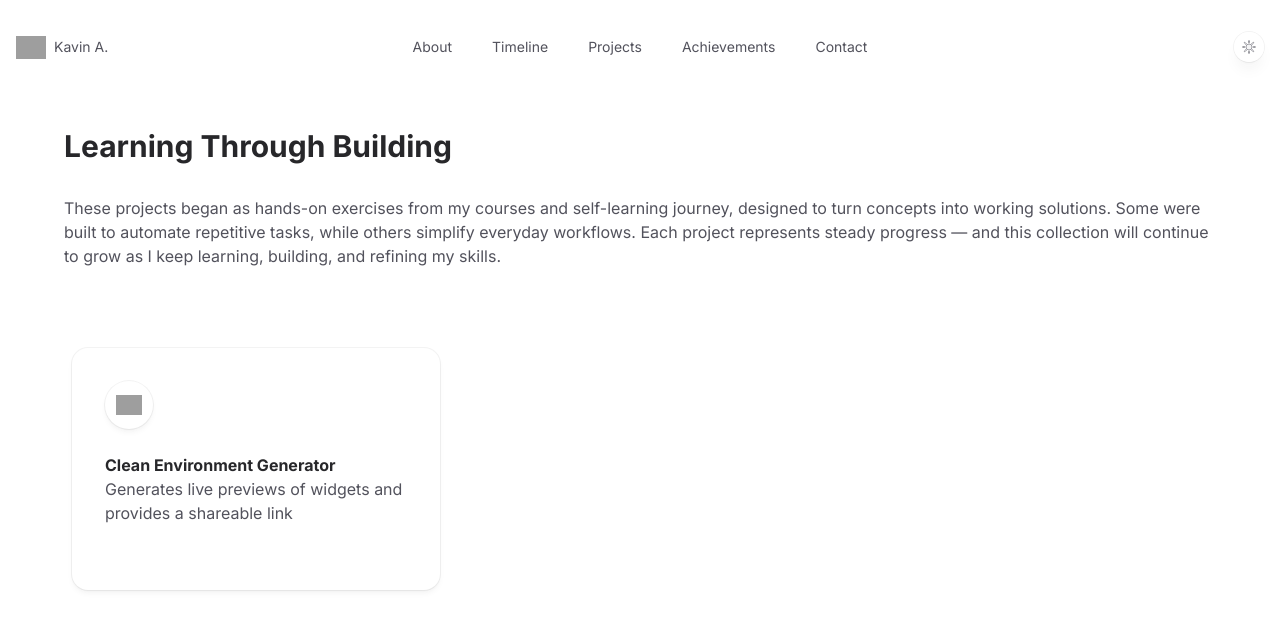
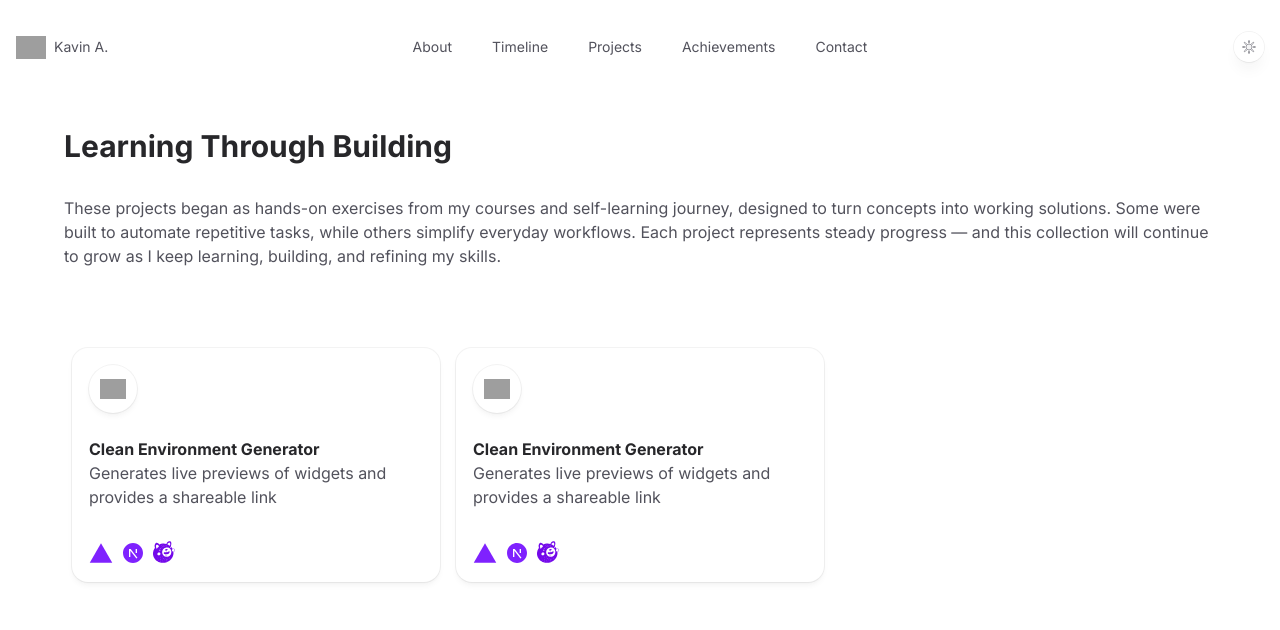
Before and after one commit to Kavin-crew/portfolio, a Next.js app: page /projects in a window 1280 px wide. Shown: the top 630 px of the page. Built offline with nearby package versions, Linux system fonts and the light colour scheme; grey boxes are pictures that could not be loaded.

Commit message:
fixed zustand icon

```diff
--- a/app/_components/ui/card-hover-effect.js
+++ b/app/_components/ui/card-hover-effect.js
@@ -19,10 +19,11 @@ export function HoverEffect({ items, className }) {
       {items.map((item, idx) => (
         <Link
           href={item?.link}
-          key={item?.link}
+          key={item.title + idx}
           className="relative group  block p-2 h-full w-full"
           onMouseEnter={() => setHoveredIndex(idx)}
           onMouseLeave={() => setHoveredIndex(null)}
+          target="_blank"
         >
           <AnimatePresence>
             {hoveredIndex === idx && (
@@ -41,37 +42,55 @@ export function HoverEffect({ items, className }) {
               />
             )}
           </AnimatePresence>
-          <Card>
+          <div className="bg-white shadow-md ring-1 shadow-zinc-800/5 ring-zinc-900/5 dark:border dark:border-zinc-700/50 dark:bg-zinc-800 dark:ring-0 rounded-2xl h-full w-full p-4 overflow-hidden border border-transparent relative z-20">
             <span className="relative z-10 mb-6 flex h-12 w-12 items-center justify-center rounded-full bg-white shadow-md ring-1 shadow-zinc-800/5 ring-zinc-900/5 dark:border dark:border-zinc-700/50 dark:bg-zinc-800 dark:ring-0">
               {item?.logo}
             </span>
-            <CardTitle>{item.title}</CardTitle>
-            <CardDescription>{item.description}</CardDescription>
-          </Card>
+            <HeadingQuaternary>{item.title}</HeadingQuaternary>
+            <Paragraph>{item.description}</Paragraph>
+            {item?.icons && (
+              <div className="flex gap-2 mt-4">
+                {item.icons.map((iconItem, iconIdx) => (
+                  <IconTooltip
+                    key={iconItem.name || iconIdx}
+                    name={iconItem.name}
+                  >
+                    <span>{iconItem.icon}</span>
+                  </IconTooltip>
+                ))}
+              </div>
+            )}
+          </div>
         </Link>
       ))}
     </div>
   );
 }
 
-export function Card({ className, children }) {
+function IconTooltip({ children, name }) {
+  const [isHovered, setIsHovered] = useState(false);
+
   return (
     <div
-      className={cn(
-        " bg-white shadow-md ring-1 shadow-zinc-800/5 ring-zinc-900/5 dark:border dark:border-zinc-700/50 dark:bg-zinc-800 dark:ring-0 rounded-2xl h-full w-full p-4 overflow-hidden border border-transparent relative z-20",
-        className,
-      )}
+      className="relative inline-block"
+      onMouseEnter={() => setIsHovered(true)}
+      onMouseLeave={() => setIsHovered(false)}
     >
-      <div className="relative z-50">
-        <div className="p-4">{children}</div>
-      </div>
+      {children}
+      <AnimatePresence>
+        {isHovered && (
+          <motion.div
+            initial={{ opacity: 0, y: 5, scale: 0.95 }}
+            animate={{ opacity: 1, y: 0, scale: 1 }}
+            exit={{ opacity: 0, y: 5, scale: 0.95 }}
+            transition={{ duration: 0.15 }}
+            className="absolute bottom-full left-1/2 -translate-x-1/2 mb-2 px-2 py-1 text-xs font-medium text-white bg-zinc-900 dark:bg-zinc-700 rounded-md whitespace-nowrap pointer-events-none z-50 shadow-lg"
+          >
+            {name}
+            <div className="absolute top-full left-1/2 -translate-x-1/2 -mt-1 border-4 border-transparent border-t-zinc-900 dark:border-t-zinc-700" />
+          </motion.div>
+        )}
+      </AnimatePresence>
     </div>
   );
 }
-
-export function CardTitle({ className, children }) {
-  return <HeadingQuaternary>{children}</HeadingQuaternary>;
-}
-export const CardDescription = ({ className, children }) => {
-  return <Paragraph> {children}</Paragraph>;
-};
--- a/app/_data/projectsContent.js
+++ b/app/_data/projectsContent.js
@@ -25,7 +25,49 @@ export const projectsContent = [
       },
       {
         name: "Zustand",
-        icon: <Image src="/zustand.svg" alt="Zustand" width={22} height={22} />,
+        icon: (
+          <Image
+            src="/zustand.svg"
+            alt="Zustand"
+            width={22}
+            height={22}
+            className="icon-filter"
+          />
+        ),
+      },
+    ],
+  },
+  {
+    title: "Clean Environment Generator ",
+    link: "https://clean-environment-generator.vercel.app/",
+    githublink: "https://github.com/Kavin-crew/clean-environment-generator",
+    description:
+      "Generates live previews of widgets and provides a shareable link",
+    logo: <Image src="/yotpo-icon.png" alt="Zustand" width={26} height={26} />,
+    icons: [
+      {
+        name: "Vercel",
+        icon: (
+          <IoLogoVercel className="h-6 w-6 fill-violet-600 transition group-hover:fill-violet-700 dark:fill-violet-300 dark:group-hover:fill-violet-200" />
+        ),
+      },
+      {
+        name: "Next.js",
+        icon: (
+          <RiNextjsFill className="h-6 w-6 fill-violet-600 transition group-hover:fill-violet-700 dark:fill-violet-300 dark:group-hover:fill-violet-200" />
+        ),
+      },
+      {
+        name: "Zustand",
+        icon: (
+          <Image
+            src="/zustand.svg"
+            alt="Zustand"
+            width={22}
+            height={22}
+            className="icon-filter"
+          />
+        ),
       },
     ],
   },
--- a/app/globals.css
+++ b/app/globals.css
@@ -86,10 +86,14 @@ SPACING SYSTEM
   --animate-aurora: aurora 60s linear infinite;
   @keyframes aurora {
     from {
-      background-position: 50% 50%, 50% 50%;
+      background-position:
+        50% 50%,
+        50% 50%;
     }
     to {
-      background-position: 350% 50%, 350% 50%;
+      background-position:
+        350% 50%,
+        350% 50%;
     }
   }
 
@@ -115,6 +119,19 @@ SPACING SYSTEM
     --foreground: #ededed;
   }
 }
+@layer utilities {
+  .icon-filter {
+    filter: brightness(0) saturate(100%) invert(16%) sepia(78%) saturate(7301%)
+      hue-rotate(270deg) brightness(86%) contrast(116%);
+    transition: 100ms;
+  }
+
+  .dark .icon-filter {
+    filter: brightness(0) saturate(100%) invert(78%) sepia(17%) saturate(654%)
+      hue-rotate(206deg) brightness(107%) contrast(101%);
+    transition: 100ms;
+  }
+}
 
 body {
   background: var(--background);
```
